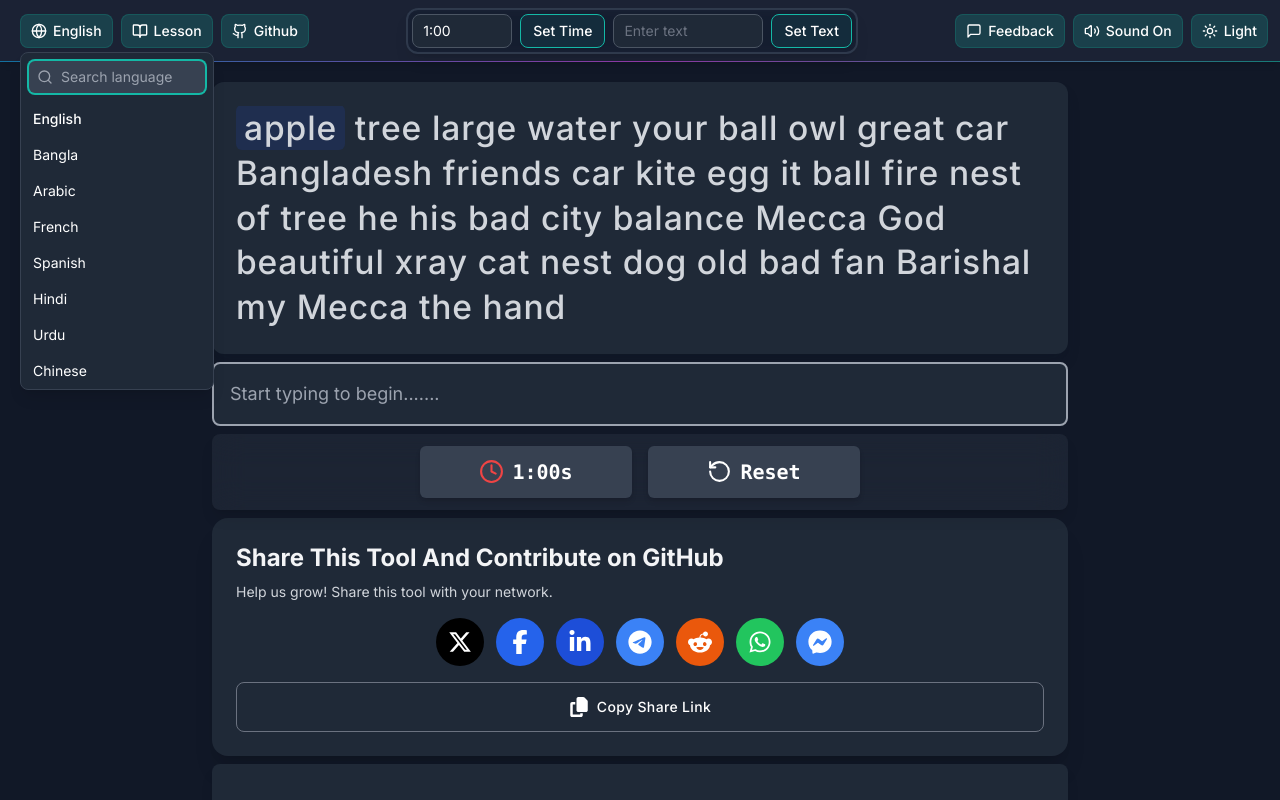
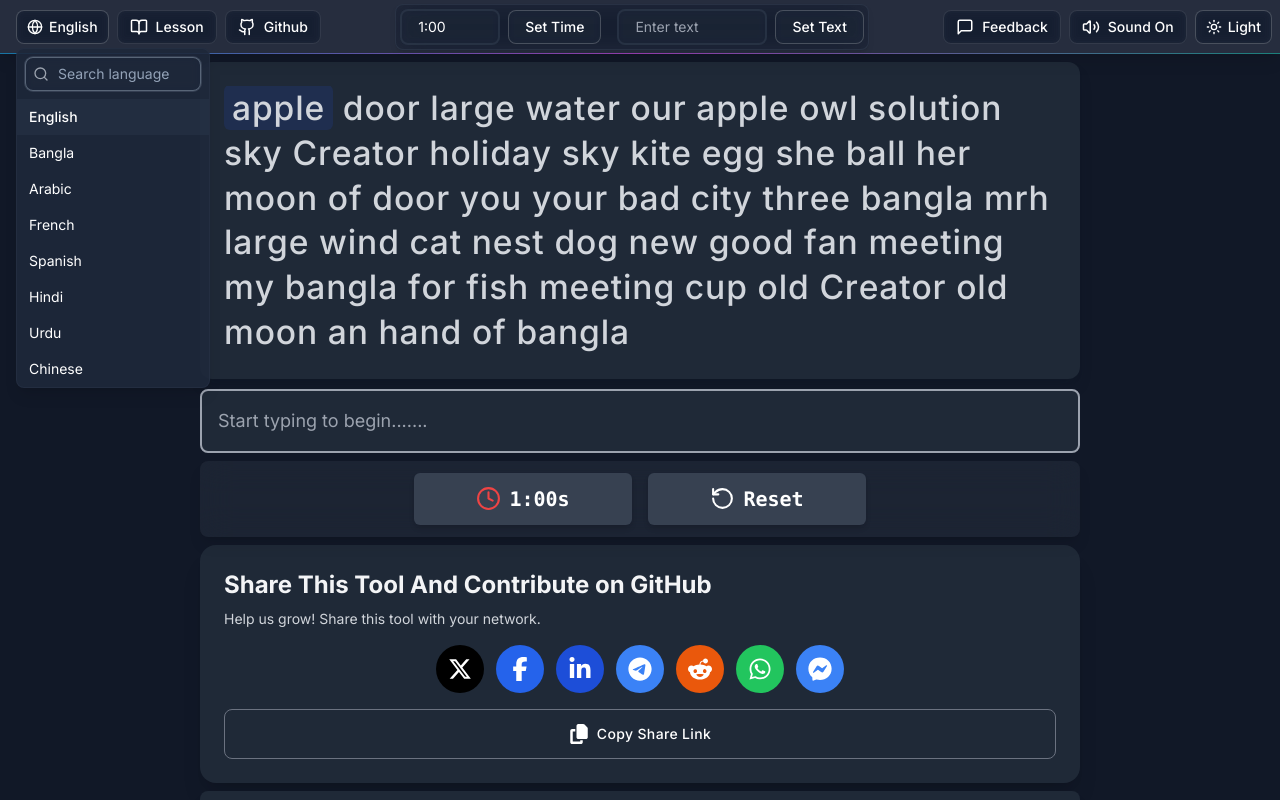
Before and after one commit to finger-typing/fingertyping, a Next.js app: page / in a window 1280 px wide. Both pictures are taken after a click on the button "English". Shown: the top 800 px of the page. Built offline with nearby package versions, Linux system fonts and the light colour scheme.

Commit message:
v 1.06 [change navbar buttons style, also some ui change like main page, and lesson]

```diff
--- a/src/app/lesson/components/Sidebar.tsx
+++ b/src/app/lesson/components/Sidebar.tsx
@@ -54,7 +54,7 @@ export default function Sidebar({
                 disabled={currentLanguage !== "English"}
               >
                 <span className="flex items-center justify-between">
-                  <span className="line-clamp-1 text-base md:text-lg">{option}</span>
+                  <span className="line-clamp-1 text-base md:text-sm">{option}</span>
                   <svg
                     className="h-4 w-4 opacity-0 transition-opacity duration-200 group-hover:opacity-100"
                     fill="none"
--- a/src/app/lesson/components/Typing-Interface.tsx
+++ b/src/app/lesson/components/Typing-Interface.tsx
@@ -26,9 +26,9 @@ export default function TypingInterface({
   }, []);
 
   return (
-    <div className="mb-6 text-center">
+    <div className="mb-2 mt-2 text-center">
       <div
-        className={`mb-4 ${
+        className={`mb-2 ${
           practiceType === 'words' ? 'text-4xl md:text-5xl' : 'text-8xl md:text-9xl'
         } font-bold ${
           isCorrect ? "text-green-500" : "text-red-500"
--- a/src/app/page.tsx
+++ b/src/app/page.tsx
@@ -157,7 +157,7 @@ const TypingPractice: React.FC = () => {
         darkMode ? "bg-gray-900 text-gray-100" : "bg-gradient-to-br from-gray-50 to-blue-50 text-gray-900"
       }`}
     >
-      <main className=" w-full max-w-4xl space-y-2 p-5 ">
+      <main className=" w-full max-w-4xl space-y-2 p-2 ">
         <WordDisplay
           randomText={gameState.randomText}
           inputValue={gameState.inputValue}
--- a/src/components/CustomInputs.tsx
+++ b/src/components/CustomInputs.tsx
@@ -47,7 +47,7 @@ export const CustomInputs: React.FC<CustomInputsProps> = ({
 }) => {
   const [customText, setCustomText] = useState("");
   const [tempCustomTime, setTempCustomTime] = useState(
-    formatTimeToMinSec(customTime)
+    formatTimeToMinSec(customTime),
   );
   const [timeError, setTimeError] = useState<string>("");
 
@@ -64,7 +64,7 @@ export const CustomInputs: React.FC<CustomInputsProps> = ({
         setCustomText("");
       }
     },
-    [customText, onCustomTextSubmit]
+    [customText, onCustomTextSubmit],
   );
 
   const handleCustomTimeSubmit = useCallback(
@@ -80,7 +80,7 @@ export const CustomInputs: React.FC<CustomInputsProps> = ({
       const totalSeconds = parseTimeInput(tempCustomTime);
       onCustomTimeSubmit(totalSeconds);
     },
-    [tempCustomTime, onCustomTimeSubmit]
+    [tempCustomTime, onCustomTimeSubmit],
   );
 
   const handleTimeChange = useCallback(
@@ -91,42 +91,45 @@ export const CustomInputs: React.FC<CustomInputsProps> = ({
         setTimeError("");
       }
     },
-    []
+    [],
   );
 
   const inputClassName = `
-    rounded-lg px-2.5 py-1.5 text-sm
+    rounded-lg px-4 py-1.5 text-sm
     w-full min-w-[70px]
-    border
-    focus:outline-none focus:ring-2
-    ${darkMode
-      ? 'bg-gray-800 border-gray-600 text-white focus:border-green-500 focus:ring-green-500/50'
-      : 'bg-gray-100 border-gray-300 text-gray-900 focus:border-green-500 focus:ring-green-500/50'
+    border-2 backdrop-blur-sm
+    focus:outline-none focus:ring-2 focus:ring-opacity-50
+    transition-all duration-200 ease-in-out
+    placeholder:text-gray-400
+    ${
+      darkMode
+        ? "bg-slate-800/40 border-slate-600/30 text-white focus:border-slate-400/50 focus:ring-slate-400/20"
+        : "bg-white/50 border-slate-200 text-slate-900 focus:border-slate-300 focus:ring-slate-300/30"
     }
-    transition-all duration-200 ease-in-out
-    placeholder:text-gray-500
   `;
 
   const buttonClassName = `
-    rounded-lg px-3 py-1.5 text-sm font-medium
+    rounded-lg px-4 py-1.5 text-sm font-medium
     min-w-[60px] whitespace-nowrap
-    ${isMobile ? 'flex-shrink-0 w-[85px] text-xs' : ''}
+    ${isMobile ? "flex-shrink-0 w-[85px] text-xs" : ""}
     transition-all duration-200
     hover:scale-105 active:scale-95
-    shadow-sm hover:shadow-md
+    backdrop-blur-sm
     disabled:opacity-50 disabled:cursor-not-allowed
     disabled:hover:scale-100
     ${
       darkMode
-        ? "bg-teal-500/10 hover:bg-teal-500/20 text-white border border-teal-500"
-        : "bg-teal-50 hover:bg-teal-100/80 text-teal-700 border border-teal-400"
+        ? "bg-slate-800/40 hover:bg-slate-700/50 text-white border border-white/20 hover:border-slate-400/50"
+        : "bg-white/50 hover:bg-slate-100 text-slate-800 border border-slate-200 hover:border-slate-300"
     }
   `;
 
   return (
     <div
       className={`flex ${
-        isMobile ? "flex-col space-y-4" : "flex-row items-center justify-center space-x-2"
+        isMobile
+          ? "flex-col space-y-4"
+          : "flex-row items-center justify-center space-x-4"
       }`}
       role="group"
       aria-label="Custom game settings"
@@ -137,7 +140,7 @@ export const CustomInputs: React.FC<CustomInputsProps> = ({
           isMobile ? "w-full space-x-3" : "space-x-2"
         }`}
       >
-        <div className="relative flex flex-col flex-1">
+        <div className="relative flex flex-1 flex-col">
           <input
             type="text"
             id="custom-time"
@@ -147,15 +150,17 @@ export const CustomInputs: React.FC<CustomInputsProps> = ({
             aria-label="Custom time in minutes:seconds"
             aria-describedby={timeError ? "time-error" : undefined}
             className={`${inputClassName} ${
-              isMobile ? "w-full max-w-none py-2.5 text-sm" : "max-w-[100px]"
+              isMobile ? "w-full py-2 text-sm" : "max-w-[100px]"
             } ${
-              timeError ? "border-red-500 focus:border-red-500 focus:ring-red-500" : ""
+              timeError
+                ? "border-red-500 focus:border-red-500 focus:ring-red-500"
+                : ""
             }`}
           />
           {timeError && (
             <span
               id="time-error"
-              className="absolute -bottom-5 left-0 text-xs font-medium text-red-500 bg-red-50 dark:bg-red-900/20 px-2 py-0.5 rounded-md whitespace-nowrap"
+              className="absolute -bottom-5 left-0 whitespace-nowrap rounded-md bg-red-50 px-2 py-0.5 text-xs font-medium text-red-500 dark:bg-red-900/20"
               role="alert"
             >
               {timeError}
@@ -185,7 +190,7 @@ export const CustomInputs: React.FC<CustomInputsProps> = ({
           placeholder="Enter text"
           aria-label="Custom text input"
           className={`${inputClassName} ${
-            isMobile ? "w-full max-w-none py-2.5 text-sm" : "max-w-[150px]"
+            isMobile ? "w-full py-2 text-sm" : "max-w-[150px]"
           }`}
         />
         <button
--- a/src/components/DarkModeToggle.tsx
+++ b/src/components/DarkModeToggle.tsx
@@ -15,12 +15,11 @@ export default function DarkModeToggle({
   const buttonClasses = [
     "flex items-center px-2.5 py-1.5 rounded-lg font-medium text-sm",
     darkMode
-      ? "bg-teal-500/20 hover:bg-teal-500/30 text-white"
-      : " bg-teal-700 text-white hover:bg-teal-800",
-    "transform hover:scale-105 active:scale-95",
+      ? "bg-slate-800/40 hover:bg-slate-700/50 text-white border border-white/20 hover:border-slate-400/50"
+      : "bg-white/50 hover:bg-slate-100 text-slate-800 border border-slate-200 hover:border-slate-300",
+    "transform hover:scale-102 active:scale-98",
     "transition-all duration-200 ease-in-out",
-    "focus:outline-none focus:ring-2 focus:ring-teal-500/50",
-    "border border-teal-500/20"
+    "backdrop-blur-sm"
   ].join(" ");
 
   const iconClasses = "mr-1.5 transition-transform duration-300 hover:rotate-180";
--- a/src/components/InputField.tsx
+++ b/src/components/InputField.tsx
@@ -24,20 +24,18 @@ const InputField: React.FC<InputFieldProps> = ({
       const newValue = e.target.value;
 
       if (newValue.length > inputValue.length) {
-        const [currentTargetWord = "", currentTypedWord = ""] =
-          getCurrentWordPair(randomText, newValue);
-
+        const [currentTargetWord, currentTypedWord] = getCurrentWordPair(randomText, newValue);
         const isCorrect = validateInput(currentTargetWord, currentTypedWord);
         playFeedbackSound(isCorrect);
       }
 
       handleInputChange(e);
     },
-    [inputValue, randomText, handleInputChange],
+    [inputValue, randomText, handleInputChange]
   );
 
   return (
-    <div >
+    <div className="input-container">
       <input
         ref={inputRef}
         value={inputValue}
@@ -51,10 +49,8 @@ const InputField: React.FC<InputFieldProps> = ({
 };
 
 // Utility functions
-const getCurrentWordPair = (
-  randomText: string,
-  inputValue: string,
-): [string, string] => {
+
+const getCurrentWordPair = (randomText: string, inputValue: string): [string, string] => {
   const currentWords = randomText.split(" ");
   const typedWords = inputValue.split(" ");
   const currentIndex = typedWords.length - 1;
@@ -63,9 +59,7 @@ const getCurrentWordPair = (
 };
 
 const validateInput = (targetWord: string, typedWord: string): boolean => {
-  return (
-    targetWord.startsWith(typedWord) && typedWord.length <= targetWord.length
-  );
+  return targetWord.startsWith(typedWord) && typedWord.length <= targetWord.length;
 };
 
 const playFeedbackSound = (isCorrect: boolean): void => {
@@ -78,8 +72,7 @@ const playFeedbackSound = (isCorrect: boolean): void => {
 
 const getInputClassName = (darkMode: boolean): string => {
   const baseClasses =
-    "w-full rounded-lg border-2 px-4 py-8  text-xl shadow-sm " +
-    "focus:border-transparent focus:outline-none focus:ring-6 focus:ring-green-500";
+    "w-full rounded-lg border-1 px-6 py-6 text-xl shadow-sm focus:border-transparent focus:outline-none focus:ring-6 focus:ring-green-500";
 
   const themeClasses = darkMode
     ? "border-white bg-gray-900 text-gray-100 placeholder-gray-400"
--- a/src/components/LanguageDropdown.tsx
+++ b/src/components/LanguageDropdown.tsx
@@ -72,13 +72,12 @@ const LanguageDropdown: React.FC<LanguageDropdownProps> = ({
   const buttonClasses = `
     flex items-center px-2.5 py-1.5 rounded-lg font-medium text-sm
     ${darkMode
-      ? 'bg-teal-500/20 hover:bg-teal-500/30 text-white'
-      : 'bg-teal-700 hover:bg-teal-800 text-white'}
-    transform hover:scale-105 active:scale-95
+      ? 'bg-slate-800/40 hover:bg-slate-700/50 text-white border border-white/20 hover:border-slate-400/50'
+      : 'bg-white/50 hover:bg-slate-100 text-slate-800 border border-slate-200 hover:border-slate-300'}
+    transform hover:scale-102 active:scale-98
     transition-all duration-200 ease-in-out
-    hover:shadow-md focus:outline-none focus:ring-2 focus:ring-teal-500
-    border border-teal-500/20
-  `;
+    backdrop-blur-sm
+  `.trim();
 
   return (
     <div className="relative" ref={dropdownRef}>
@@ -96,10 +95,10 @@ const LanguageDropdown: React.FC<LanguageDropdownProps> = ({
 
       {isOpen && (
         <div
-          className={`absolute left-0 top-full z-50 mt-1 rounded-lg border shadow-lg
+          className={`absolute left-0 top-full z-50 mt-1 rounded-lg border shadow-lg backdrop-blur-lg
             ${darkMode
-              ? "border-gray-700 bg-gray-800"
-              : "border-gray-200 bg-white"
+              ? "border-slate-700/30 bg-slate-800/90"
+              : "border-slate-200 bg-white/90"
             }`}
         >
           <div className="p-2">
@@ -110,12 +109,13 @@ const LanguageDropdown: React.FC<LanguageDropdownProps> = ({
                 placeholder="Search language"
                 value={searchTerm}
                 onChange={(e) => setSearchTerm(e.target.value)}
-                className={`w-full rounded-md py-1.5 pl-8 pr-2 text-sm
+                className={`w-full rounded-lg py-1.5 pl-8 pr-2 text-sm border backdrop-blur-sm
                   ${darkMode
-                    ? "bg-gray-700 text-white placeholder-gray-400"
-                    : "bg-gray-100 text-black placeholder-gray-500"
+                    ? "bg-slate-800/40 border-slate-600/30 text-white placeholder-slate-400 focus:border-slate-400/50 focus:ring-slate-400/20"
+                    : "bg-white/50 border-slate-200 text-slate-900 placeholder-slate-400 focus:border-slate-300 focus:ring-slate-300/30"
                   }
-                  focus:outline-none focus:ring-2 focus:ring-teal-500
+                  focus:outline-none focus:ring-1
+                  transition-all duration-200 ease-in-out
                 `}
               />
               <Search
@@ -130,12 +130,16 @@ const LanguageDropdown: React.FC<LanguageDropdownProps> = ({
               <div
                 key={lang}
                 onClick={() => handleLanguageSelect(lang)}
-                className={`cursor-pointer px-3 py-2 text-sm
+                className={`cursor-pointer px-3 py-2 text-sm transition-all duration-200
                   ${darkMode
-                    ? "hover:bg-gray-700"
-                    : "hover:bg-gray-100"
+                    ? "hover:bg-slate-700/50"
+                    : "hover:bg-slate-100/80"
                   }
-                  ${language === lang ? "font-medium" : ""}
+                  ${language === lang
+                    ? darkMode
+                      ? "bg-slate-700/30 font-medium"
+                      : "bg-slate-100/50 font-medium"
+                    : ""}
                 `}
               >
                 {lang}
--- a/src/components/Navbar.tsx
+++ b/src/components/Navbar.tsx
@@ -9,7 +9,6 @@ import {
   MessageSquare,
   Volume2,
   VolumeX,
-
   Github,
 } from "lucide-react";
 import LanguageDropdown from "./LanguageDropdown";
@@ -17,9 +16,8 @@ import CustomInputs from "./CustomInputs";
 import DarkModeToggle from "./DarkModeToggle";
 import { audioPlayer } from "../utils/audioUtils";
 import { useApp } from "@/context/AppContext";
-import { usePathname } from 'next/navigation';
 
-// Component Props Type
+// NavButton Component
 interface NavButtonProps {
   onClick?: () => void;
   href?: string;
@@ -38,13 +36,13 @@ const NavButton: React.FC<NavButtonProps> = ({
   className,
 }) => {
   const baseClasses = `
-    flex items-center px-2.5 py-1.5 rounded-lg font-medium text-sm
+    flex items-center px-3 py-1.5 rounded-lg font-medium text-sm
     ${darkMode
-      ? "border-teal-500/20 bg-teal-500/20 text-white hover:bg-teal-500/30"
-      : "border-teal-600 bg-teal-700 text-white hover:bg-teal-800"}
-    transform hover:scale-105 active:scale-95
+      ? "border-white/10 bg-slate-800/40 text-white hover:bg-slate-700/50 hover:border-slate-400/50"
+      : "border-slate-200 bg-white/50 text-slate-800 hover:bg-slate-100 hover:border-slate-300"}
+    transform hover:scale-102 active:scale-98
     transition-all duration-200 ease-in-out
-    hover:shadow-md border
+    border backdrop-blur-sm
     ${className || ""}
   `.trim();
 
@@ -73,6 +71,7 @@ const NavButton: React.FC<NavButtonProps> = ({
   );
 };
 
+// Navbar Component
 const Navbar: React.FC = () => {
   const {
     language,
@@ -86,8 +85,6 @@ const Navbar: React.FC = () => {
 
   const [isMenuOpen, setIsMenuOpen] = useState(false);
   const [soundEnabled, setSoundEnabled] = useState(true);
-  const pathname = usePathname();
-  const isLessonPage = pathname === "/lesson";
 
   const toggleSound = () => setSoundEnabled(audioPlayer.toggleSound());
 
@@ -97,8 +94,8 @@ const Navbar: React.FC = () => {
         href: "/lesson",
         icon: (
           <BookOpen
-            size={16}
-            className="mr-1.5 transition-transform duration-300 group-hover:rotate-6"
+            size={18}
+            className="mr-2 transition-transform duration-300 group-hover:rotate-6"
           />
         ),
         label: "Lesson",
@@ -111,8 +108,8 @@ const Navbar: React.FC = () => {
           ),
         icon: (
           <Github
-            size={16}
-            className="mr-1.5 transition-transform duration-300 group-hover:rotate-12"
+            size={18}
+            className="mr-2 transition-transform duration-300 group-hover:rotate-12"
           />
         ),
         label: "Github",
@@ -122,8 +119,8 @@ const Navbar: React.FC = () => {
           window.open("https://forms.gle/D2QzunVpsg7nz9mc8", "_blank"),
         icon: (
           <MessageSquare
-            size={16}
-            className="mr-1.5 transition-transform duration-300 group-hover:rotate-12"
+            size={18}
+            className="mr-2 transition-transform duration-300 group-hover:rotate-12"
           />
         ),
         label: "Feedback",
@@ -132,13 +129,13 @@ const Navbar: React.FC = () => {
         onClick: toggleSound,
         icon: soundEnabled ? (
           <Volume2
-            size={16}
-            className="mr-1.5 transition-transform duration-300 group-hover:scale-110"
+            size={18}
+            className="mr-2 transition-transform duration-300 group-hover:scale-110"
           />
         ) : (
           <VolumeX
-            size={16}
-            className="mr-1.5 transition-transform duration-300 group-hover:scale-110"
+            size={18}
+            className="mr-2 transition-transform duration-300 group-hover:scale-110"
           />
         ),
         label: soundEnabled ? "Sound On" : "Sound Off",
@@ -149,19 +146,19 @@ const Navbar: React.FC = () => {
 
   return (
     <>
-      <nav className={`w-full backdrop-blur-md ${
-        darkMode ? "bg-slate-900/95 text-white" : "bg-white/95 text-slate-900"
-      } sticky top-0 z-50 shadow-md transition-all duration-300 ${isLessonPage ? 'some-class' : 'other-class'}`}>
-        <div className="container mx-auto px-3 py-2">
+      <nav className={`w-full backdrop-blur-lg ${
+        darkMode ? "bg-slate-900/90 text-white" : "bg-white/90 text-slate-900"
+      } sticky top-0 z-50 shadow-lg transition-all duration-300`}>
+        <div className="container mx-auto px-2 py-1">
           <div className="flex items-center justify-between">
             <div className="flex items-center space-x-2">
               <button
                 onClick={() => setIsMenuOpen(!isMenuOpen)}
-                className={`rounded-lg p-1.5 lg:hidden ${
+                className={`rounded-lg p-2 lg:hidden ${
                   darkMode ? "hover:bg-slate-800/60" : "hover:bg-slate-100"
                 } transition-all duration-200`}
               >
-                {isMenuOpen ? <X size={18} /> : <Menu size={18} />}
+                {isMenuOpen ? <X size={20} /> : <Menu size={20} />}
               </button>
 
               <LanguageDropdown
@@ -182,8 +179,8 @@ const Navbar: React.FC = () => {
             </div>
 
             <div className="mx-3 hidden flex-1 justify-center lg:flex">
-              <div className={`rounded-xl border-2 p-1 shadow-lg backdrop-blur-sm ${
-                darkMode ? "bg-slate-800/40 border-slate-600/50" : "bg-slate-50/80 border-slate-300/80"
+              <div className={`rounded-lg border p-1 shadow-md backdrop-blur-lg ${
+                darkMode ? "bg-slate-800/30 border-slate-600/30" : "bg-white/50 border-slate-200"
               }`}>
                 <CustomInputs
                   darkMode={darkMode}
@@ -215,18 +212,22 @@ const Navbar: React.FC = () => {
       {isMenuOpen && (
         <div className={`fixed inset-0 z-50 ${
           darkMode ? "bg-slate-900/95" : "bg-white/95"
-        } overflow-y-auto backdrop-blur-md lg:hidden`}>
+        } overflow-y-auto backdrop-blur-lg lg:hidden`}>
           <div className="container mx-auto px-4 py-6">
             <div className="mb-8 flex items-center justify-between">
-              <h2 className={`text-xl font-semibold ${darkMode ? "text-white" : "text-gray-900"}`}>
+              <h2 className={`text-xl font-semibold ${
+                darkMode ? "text-white/90" : "text-slate-800"
+              }`}>
                 Menu
               </h2>
               <button
                 title="Close menu"
                 onClick={() => setIsMenuOpen(false)}
-                className={`rounded-lg p-2 ${
-                  darkMode ? "hover:bg-slate-800/60" : "hover:bg-slate-100"
-                } transition-all duration-200`}
+                className={`rounded-lg p-2.5 ${
+                  darkMode
+                    ? "hover:bg-slate-800/60 text-white/90"
+                    : "hover:bg-slate-100 text-slate-800"
+                } transition-all duration-200 hover:scale-105 active:scale-95`}
               >
                 <X size={20} />
               </button>
@@ -246,11 +247,11 @@ const Navbar: React.FC = () => {
 
               <div className={`mt-8 rounded-xl border ${
                 darkMode
-                  ? "bg-slate-800/40 border-slate-700/30"
-                  : "bg-slate-50/80 border-slate-200/80"
-              } p-5 backdrop-blur-sm shadow-lg`}>
+                  ? "bg-slate-800/30 border-slate-700/30"
+                  : "bg-white/50 border-slate-200"
+              } p-6 backdrop-blur-lg shadow-lg`}>
                 <h3 className={`mb-4 font-medium ${
-                  darkMode ? "text-slate-200" : "text-slate-700"
+                  darkMode ? "text-white/90" : "text-slate-800"
                 }`}>
                   Custom Settings
                 </h3>
--- a/src/components/WordDisplay.tsx
+++ b/src/components/WordDisplay.tsx
@@ -18,7 +18,7 @@ interface CharacterProps {
 
 // Constants
 export const WORDS_PER_LINE_SMALL = 20;
-export const WORDS_PER_LINE_LARGE = 40;
+export const WORDS_PER_LINE_LARGE = 50;
 export const LINES_TO_SHOW = 1;
 
 // Utility functions
@@ -86,8 +86,8 @@ const WordDisplay: React.FC<WordDisplayProps> = ({
     return textWords.slice(startIndex, endIndex);
   }, [randomText, currentWordIndex, wordsPerLine]);
 
-  const inputWords = useMemo(() =>
-    inputValue.split(" "),
+  const inputWords = useMemo(
+    () => inputValue.split(" "),
     [inputValue]
   );
 
@@ -127,7 +127,7 @@ const WordDisplay: React.FC<WordDisplayProps> = ({
                 {inputWord.slice(word.length)}
               </span>
               <span
-                className={`absolute bottom-0 left-0 h-[2px] w-full rounded-full ${
+                className={`absolute bottom-0 left-0 h-[1px] w-full rounded-full ${
                   darkMode ? "bg-white" : "bg-gray-900"
                 } animate-cursor`}
               />
@@ -143,7 +143,7 @@ const WordDisplay: React.FC<WordDisplayProps> = ({
 
   return (
     <div
-      className={`w-full rounded-xl p-3 font-medium shadow-lg transition-all duration-300 ease-in-out sm:p-6 ${
+      className={`w-full rounded-xl p-3 mb-0.5 font-medium shadow-lg transition-all duration-300 ease-in-out sm:p-6 ${
         darkMode
           ? "bg-gray-800 text-gray-200 shadow-gray-900/20"
           : "border border-gray-200 bg-white text-gray-800 shadow-gray-200/50"
```
Also changed, not shown: src/app/lesson/components/Letter-list.tsx (+8 -5 lines), src/utils/wordLists.ts (+5 -7 lines), public/manifest.json.
